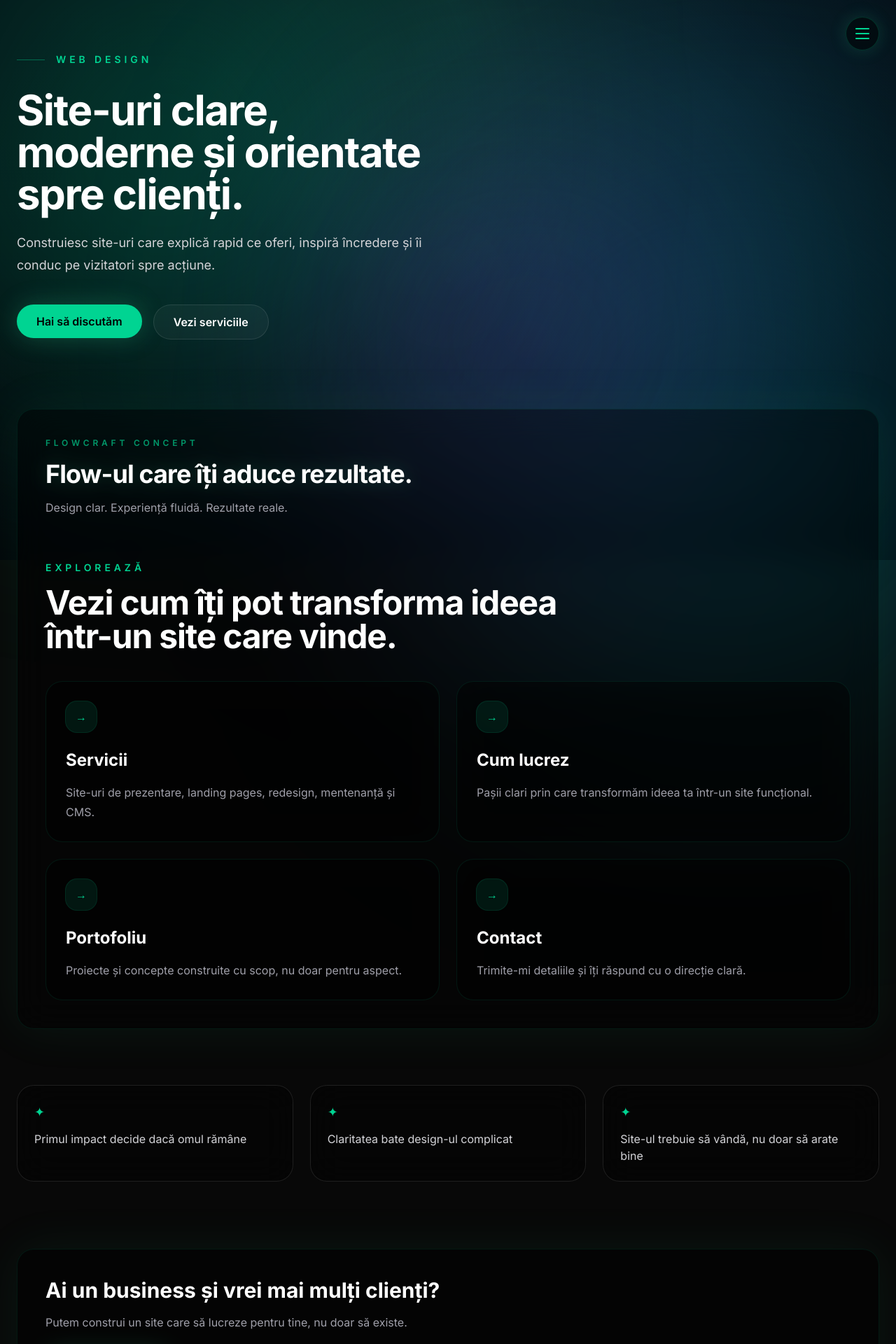
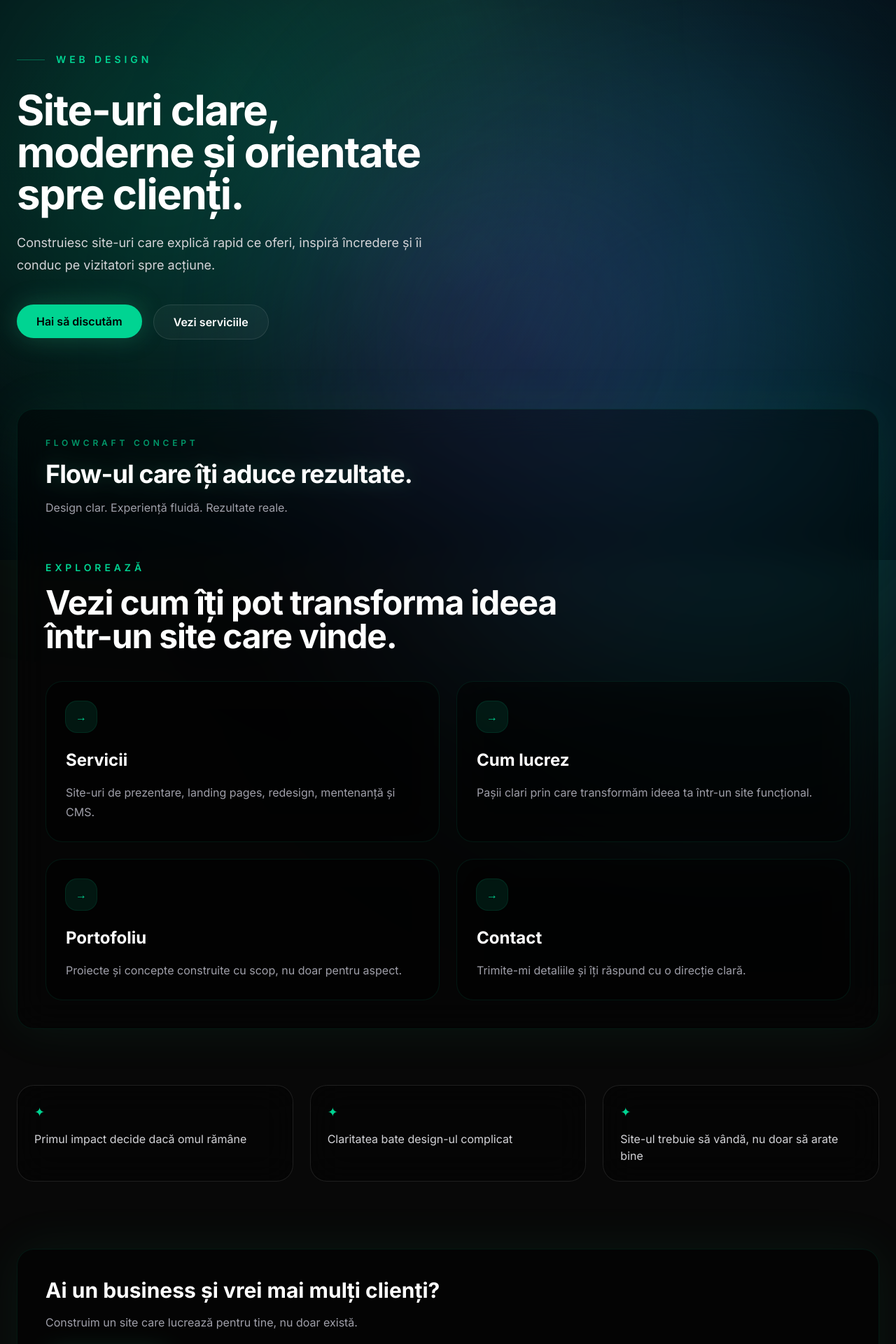
Before and after one commit to RaulRauta/my-business-site, a Next.js app: page /ro in a window 1280 px wide. Shown: the top 1920 px of the page at 70% size. Built offline with nearby package versions, Linux system fonts and the light colour scheme.

Commit message:
Use main navbar on homepage

```diff
--- a/app/[lang]/page.tsx
+++ b/app/[lang]/page.tsx
@@ -1,6 +1,6 @@
 import Link from "next/link";
 import Footer from "@/components/Footer";
-import HomeMenu from "@/components/HomeMenu";
+import Navbar from "@/components/Navbar";
 
 type Lang = "ro" | "en";
 
@@ -86,7 +86,7 @@ export default async function HomePage({
 
   return (
     <>
-      <HomeMenu lang={lang} />
+      <Navbar lang={lang} />
 
       <main className="px-6 pt-10 pb-24">
         <section className="mx-auto max-w-7xl">
@@ -294,7 +294,7 @@ export default async function HomePage({
 
             <p className="mt-4 max-w-2xl text-zinc-400">
               {lang === "ro"
-                ? "Putem construi un site care să lucreze pentru tine, nu doar să existe."
+                ? "Construim un site care lucrează pentru tine, nu doar există."
                 : "We can build a website that works for you, not just exists."}
             </p>
 
```
